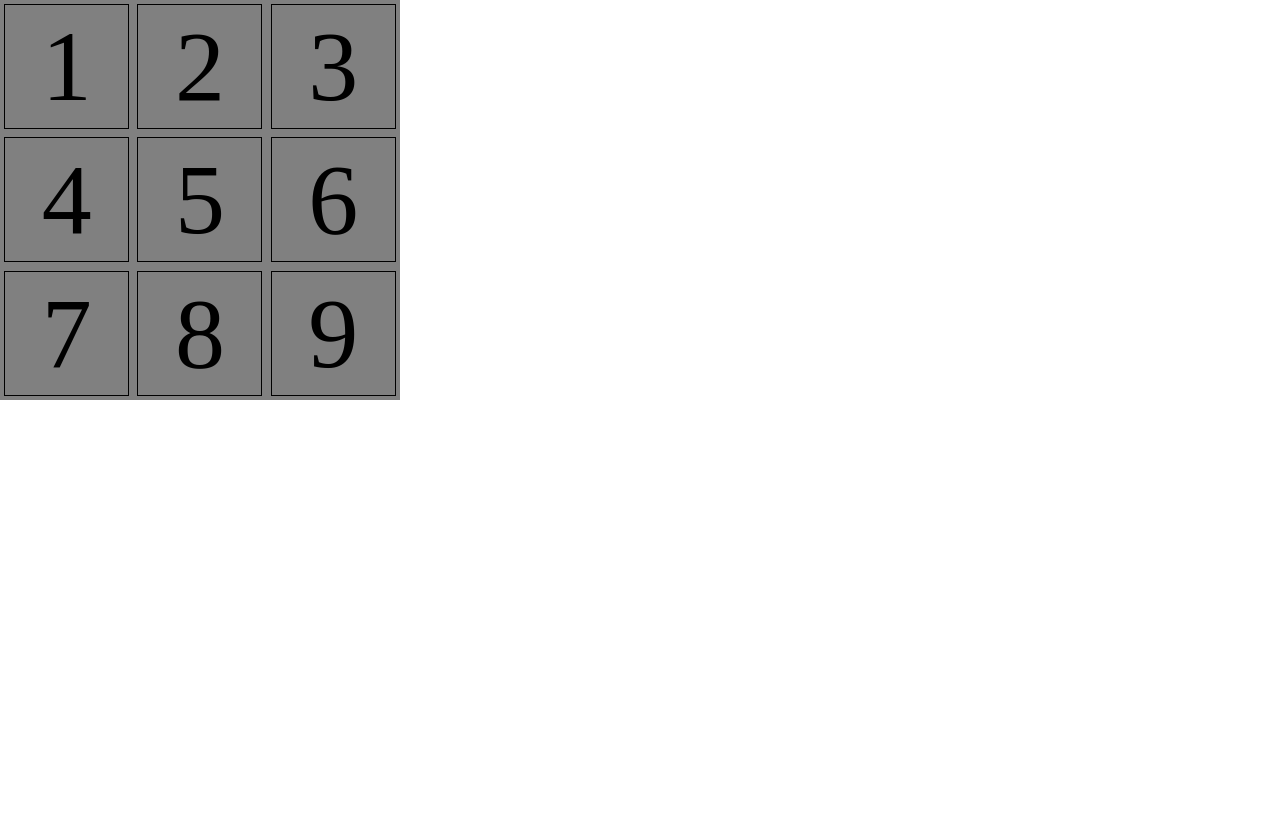
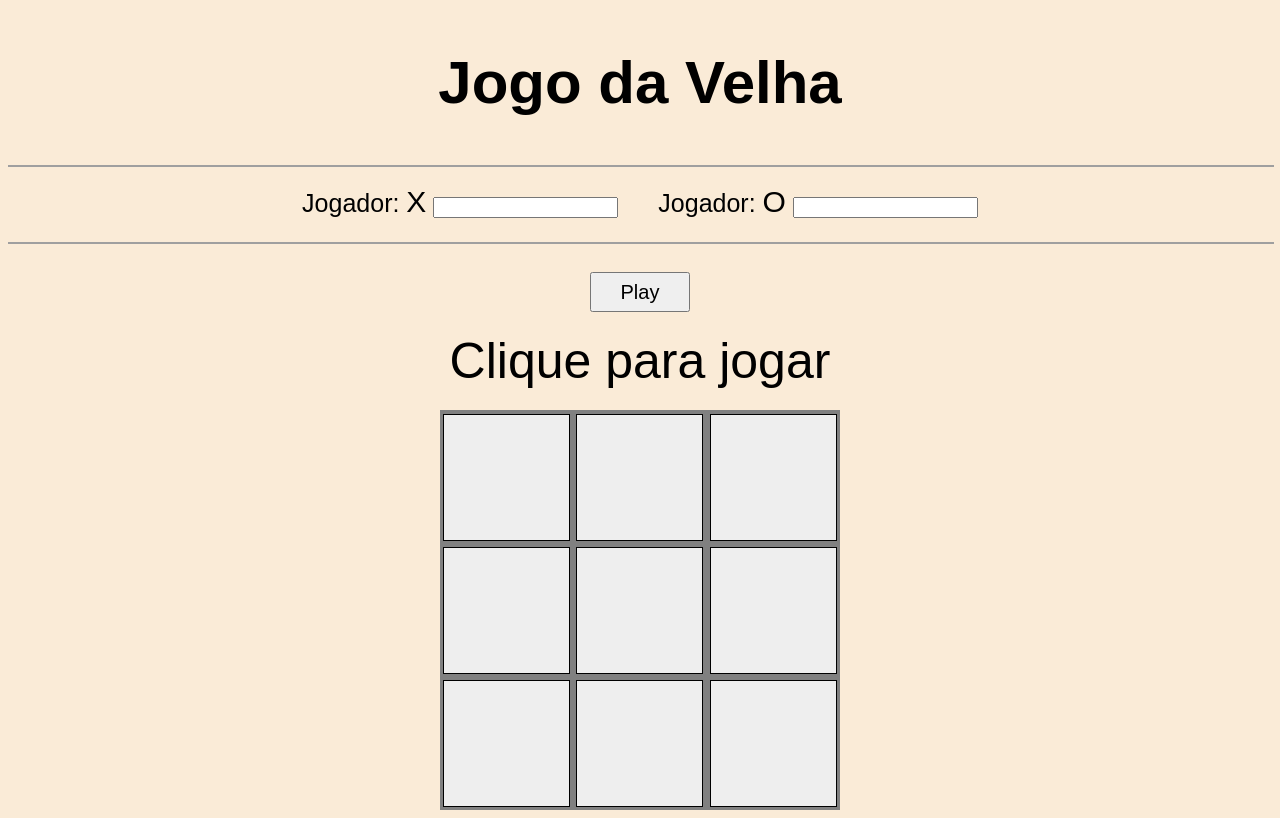
Before and after one commit to modena3d/Curso_ONEBITCODE, a plain HTML site: page 14-DOM/07-Jogo_Da_Velha/index.html in a window 1280 px wide. Drawn offline with Linux system fonts and the light colour scheme.

Commit message:
board ok

```diff
--- a/14-DOM/07-Jogo_Da_Velha/index.html
+++ b/14-DOM/07-Jogo_Da_Velha/index.html
@@ -1,5 +1,6 @@
 <!DOCTYPE html>
 <html lang="en">
+
 <head>
   <meta charset="UTF-8">
   <meta name="viewport" content="width=device-width, initial-scale=1.0">
@@ -7,17 +8,38 @@
   <link rel="stylesheet" href="./style.css">
   <script src="./index.js" defer></script>
 </head>
+
 <body>
- <div id="board">
-  <span class="square" data-number="1">1</span>
-  <span class="square" data-number="2">2</span>
-  <span class="square" data-number="3">3</span>
-  <span class="square" data-number="4">4</span>
-  <span class="square" data-number="5">5</span>
-  <span class="square" data-number="6">6</span>
-  <span class="square" data-number="7">7</span>
-  <span class="square" data-number="8">8</span>
-  <span class="square" data-number="9">9</span>
- </div>
+  <h1>Jogo da Velha</h1>
+  <hr>
+
+  <div class="displayNames">
+    <div><label for="inputPlayer_1">Jogador: <span class="X_O">X</span></label>
+      <input type="text" id="inputPlayer_1">
+    </div>
+
+    <div>
+      <label for="inputPlayer_2">Jogador: <span class="X_O">O</span></label>
+      <input type="text" id="inputPlayer_2">
+    </div>
+  </div>
+  <hr>
+  <div class="divText">
+    <button id="btnPlay">Play</button>
+    <div id="displayMesage">Clique para jogar</div>
+  </div>
+
+  <div class="board">
+    <span class="square" data-number="1"></span>
+    <span class="square" data-number="2"></span>
+    <span class="square" data-number="3"></span>
+    <span class="square" data-number="4"></span>
+    <span class="square" data-number="5"></span>
+    <span class="square" data-number="6"></span>
+    <span class="square" data-number="7"></span>
+    <span class="square" data-number="8"></span>
+    <span class="square" data-number="9"></span>
+  </div>
 </body>
+
 </html>
--- a/14-DOM/07-Jogo_Da_Velha/style.css
+++ b/14-DOM/07-Jogo_Da_Velha/style.css
@@ -1,16 +1,60 @@
-* {
-  padding: 0;
-  margin: 0;
+body {
+  font-family: sans-serif;
+  display: grid;
+  background-color: antiquewhite;
   box-sizing: border-box;
+  place-items: center;
 }
 
-#board {
+h1 {
+  font-size: 60px;
+}
+
+hr {
+  border: solid 1px #9f9f9f;
+  width: 100%;
+}
+
+.displayNames {
+  display: flex;
+  gap: 40px;
+  margin-top: 10px;
+  font-size: 25px;
+  margin-bottom: 15px;
+}
+
+.X_O {
+  font-size: 30px;
+}
+
+.divText {
+  display: flex;
+  margin-top: 20px;
+  margin-bottom: 20px;
+  font-size: 50px;
+  flex-direction: column;
+  align-items: center;
+  align-items: center;
+
+
+}
+
+#btnPlay {
+  font-size: 20px;
+  width: 100px;
+  height: 40px;
+  justify-content: center;
+  align-items: center;
+  margin-bottom: 20px;
+}
+
+
+.board {
   display: grid;
   background-color: gray;
   height: 400px;
   width: 400px;
   grid-template-columns: 1fr 1fr 1fr;
-  /* justify-content: center; */
   justify-items: center;
   align-items: center;
 
@@ -24,5 +68,5 @@
   height: 125px;
   width: 125px;
   border: solid 1px;
-  background-color: gray;
+  background-color: #eeeeee;
 }
```
